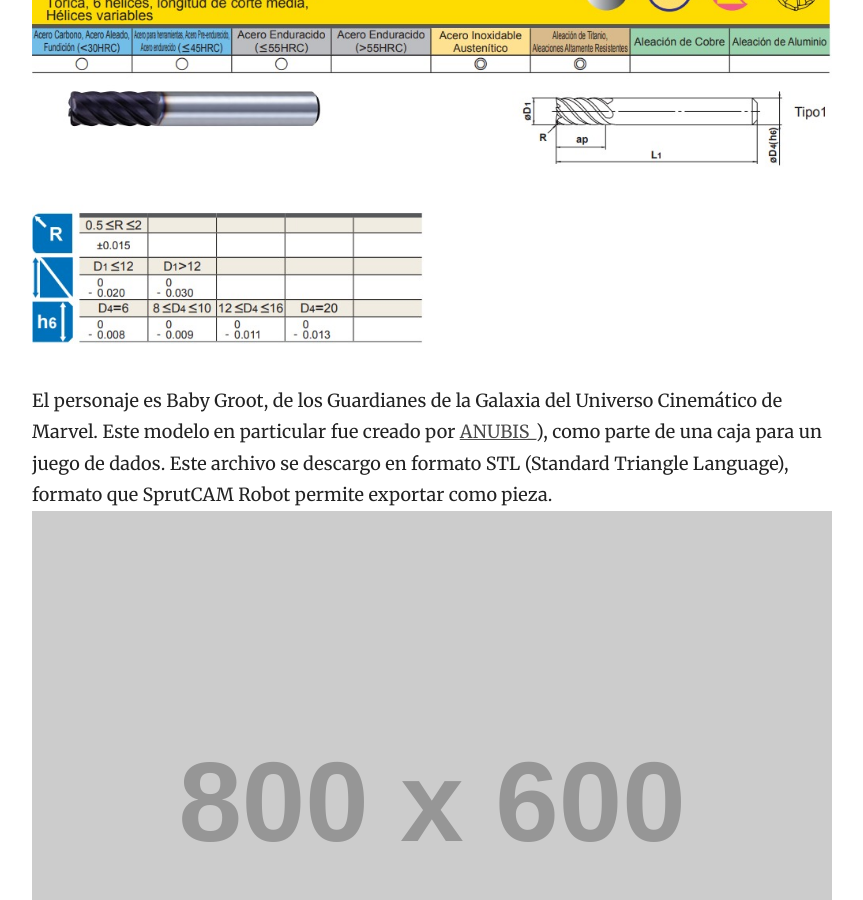
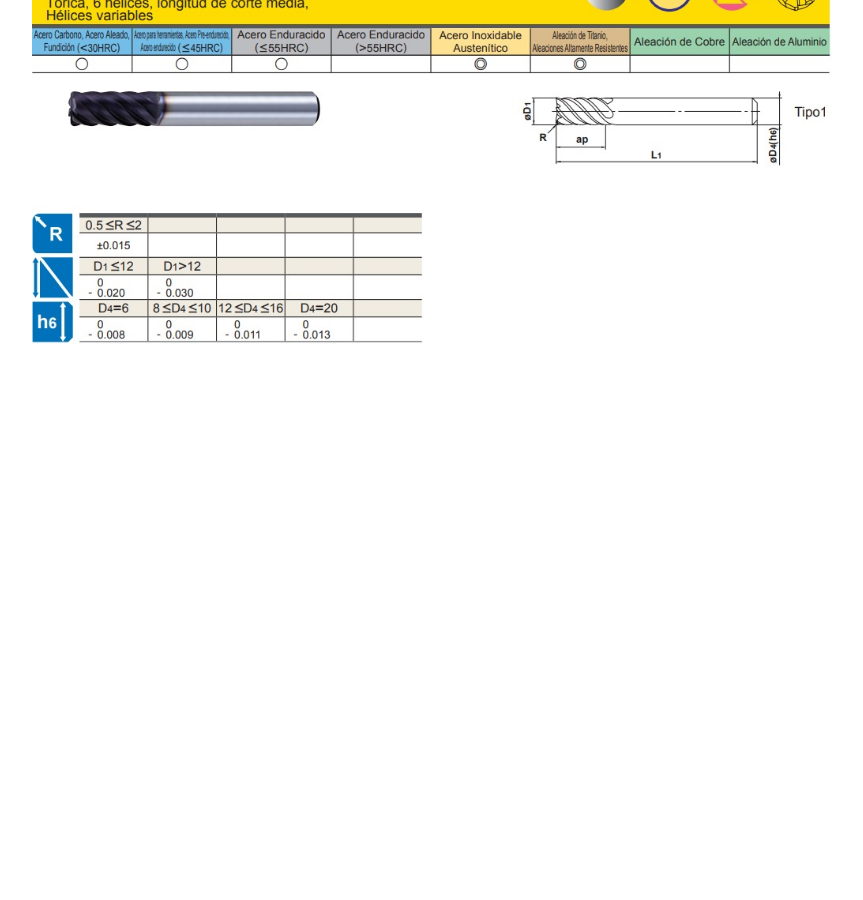
Before and after one commit to BrayanCalderon/ProyectoRobotica-2021-I, a Jekyll site: the page built from _docs/CAD/Operaciones.md, in a window 1280 px wide and 900 px high, scrolled down 1143 px. Shown: the whole window, without its empty margins (358-1221 px from the left). Built offline with Jekyll 4.4.1, drawn with Linux system fonts in a browser that asks for light colours; after the commit the page ends 1548 px from its top, so only the background shows below that.

Commit message:
Borrado parrafo extra

```diff
--- a/_docs/CAD/Operaciones.md
+++ b/_docs/CAD/Operaciones.md
@@ -11,9 +11,3 @@ Para el tallado del personaje se hizo uso de dos operaciones, una operación de
 Paa la segunda operación la herramienta utilizada fue una fresa torica de diametro 10 mm x 75mm de largo, las revoluciones utilizadas para esta operación se hizo en base a la recomendación del fabricante, en este caso de 6400 rev/min con una velocidad de avance de 2700 mm/min
 
 ![Alt text](../../images/fresaacabado.jpeg?raw=true "Desbaste")
-
-
-El personaje es Baby Groot, de los Guardianes de la Galaxia del Universo Cinemático de Marvel.
-Este modelo en particular fue creado por [ANUBIS_](![Alt text](../../images/SprutCAM1.png?raw=true "Posicion")), como parte de una caja para un juego de dados.
-Este archivo se descargo en formato STL (Standard Triangle Language), formato que SprutCAM Robot permite exportar como pieza.
-![](//placehold.it/800x600)
```
